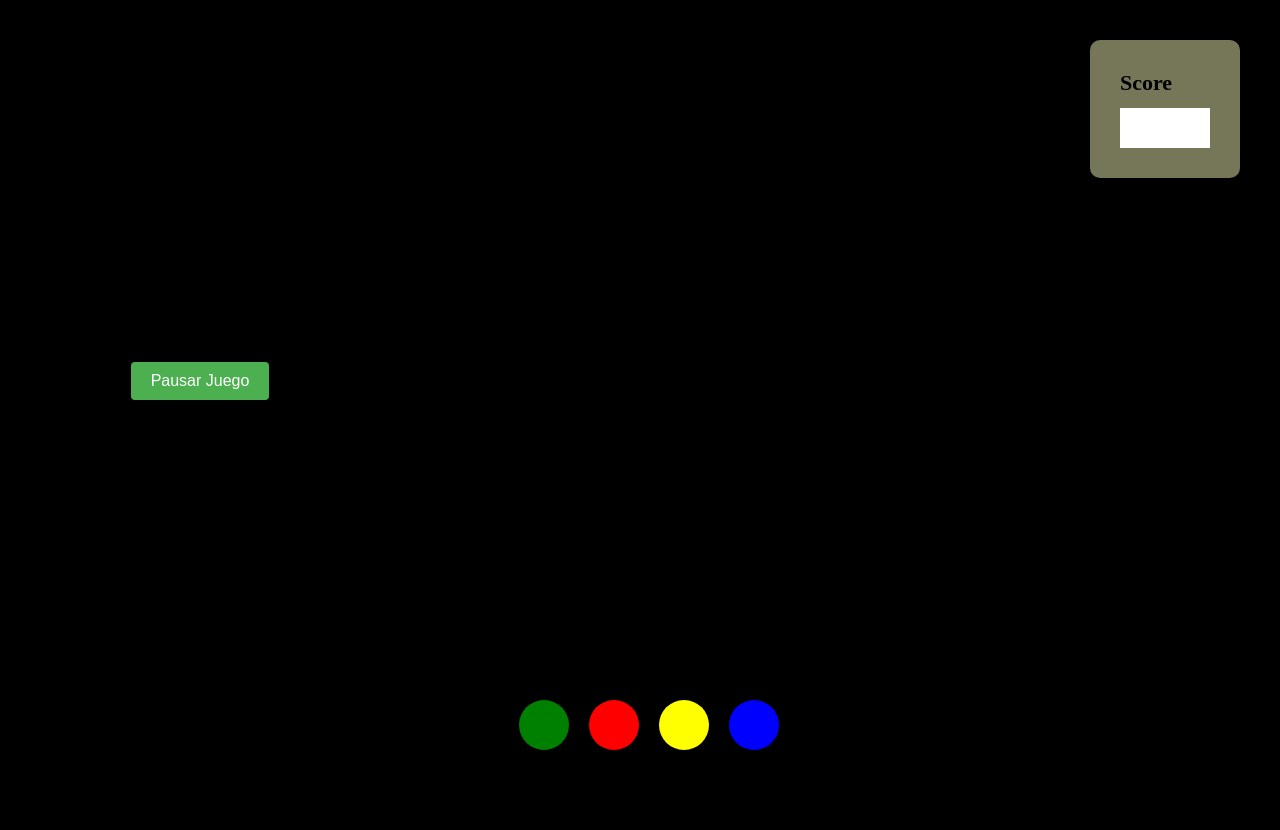
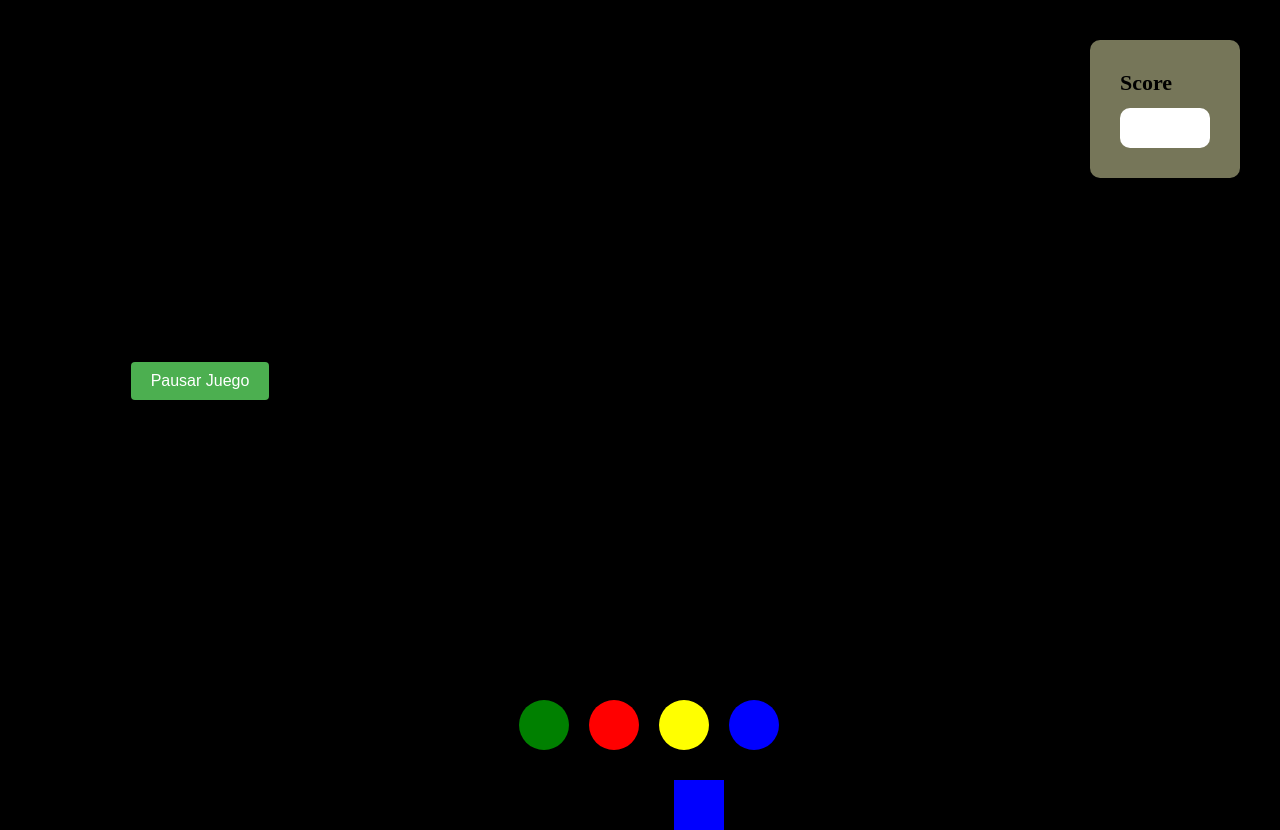
Before and after one commit to Caro-Avila/Guitar-Hero-Prototype, a plain HTML site: page index.html in a window 1280 px wide. Both pictures are taken after a click on the button "Iniciar Juego". Before the commit the page ends 800 px from the top, so only its background shows below. Drawn offline with Linux system fonts and the light colour scheme.

Commit message:
Third commit
Added notes and made start button work

```diff
--- a/css/main.css
+++ b/css/main.css
@@ -1,12 +1,19 @@
 body {
     margin: 0;
     padding: 0;
-    background-color: black;
+    background-color: rgb(0, 0, 0);
     display: flex;
     justify-content: center;
     align-items: flex-end;
     height: 100vh;
     overflow: hidden; /* Evita el desplazamiento de la pantalla */
+}
+.contenedor {
+    width: 275px; /* Ancho del contenedor */
+    height: 100%; /* Altura del contenedor */
+    position: absolute; /* Posición absoluta para asegurar la visibilidad */
+    top: 0px; /* Posición desde la parte superior */
+    left: 630px; /* Posición desde la izquierda */
 }
 
 .circulo {
@@ -52,6 +59,7 @@ body {
     width: 90px;
     height: 40px;
     background-color: white;
+    border-radius: 10px;
 }
 #startButton, #pauseButton {
     padding: 10px 20px;
@@ -75,3 +83,9 @@ body {
 #pauseButton {
     display: none; /* Inicialmente oculto */
 }
+.nota {
+    width: 50px;
+    height: 50px;
+    background-color: blue; /* Color de fondo de los cuadrados */
+    position: absolute; /* Para posicionar los cuadrados dentro del contenedor */
+}
--- a/js/main.js
+++ b/js/main.js
@@ -1,6 +1,8 @@
-document.addEventListener("DOMContentLoaded", function() {
+document.addEventListener("DOMContentLoaded", function () {
     const startButton = document.getElementById('startButton');
     const pauseButton = document.getElementById('pauseButton');
+    const areaCirculos = document.querySelector('.contenedor'); // Selección del área de los círculos
+    var intervaloCantidad;
 
     // Añadimos un evento de clic al botón de inicio
     startButton.addEventListener('click', () => {
@@ -24,13 +26,39 @@ document.addEventListener("DOMContentLoaded", function() {
 
     // Función para iniciar el juego
     function iniciarJuego() {
-        // Aquí iría la lógica para comenzar el juego
-        console.log('Juego iniciado');
+        // Intervalo para generar cuadrados
+        intervaloCantidad = setInterval(function () {
+            crearNota();
+        }, 1000);
     }
 
     // Función para pausar el juego
     function pausarJuego() {
-        // Aquí iría la lógica para pausar el juego
-        console.log('Juego pausado');
+        // Detener el intervalo de generación de cuadrados
+        clearInterval(intervaloCantidad);
+
+    }
+
+    // Función para crear cuadrado
+    function crearNota() {
+        var nuevaNota = document.createElement("div");
+        nuevaNota.setAttribute("class", "nota");
+        nuevaNota.dataset.velocidad = (Math.random() * 10);
+        nuevaNota.style.left = Math.floor(Math.random() * (areaCirculos.offsetWidth - nuevaNota.offsetWidth)) + "px";
+        areaCirculos.appendChild(nuevaNota);
+        moverNota(nuevaNota);
+    }
+
+    // Función para mover cuadrado
+    function moverNota(nota) {
+        var contador = 0;
+        var intervalo = setInterval(function () {
+            contador = contador + 1;
+            nota.style.top = (contador * nota.dataset.velocidad) + "px";
+            if (contador * nota.dataset.velocidad > areaCirculos.offsetHeight) {
+                nota.remove(); // Eliminar cuadrado cuando sale del área
+                clearInterval(intervalo); // Detener intervalo
+            }
+        }, 10);
     }
 });
```
